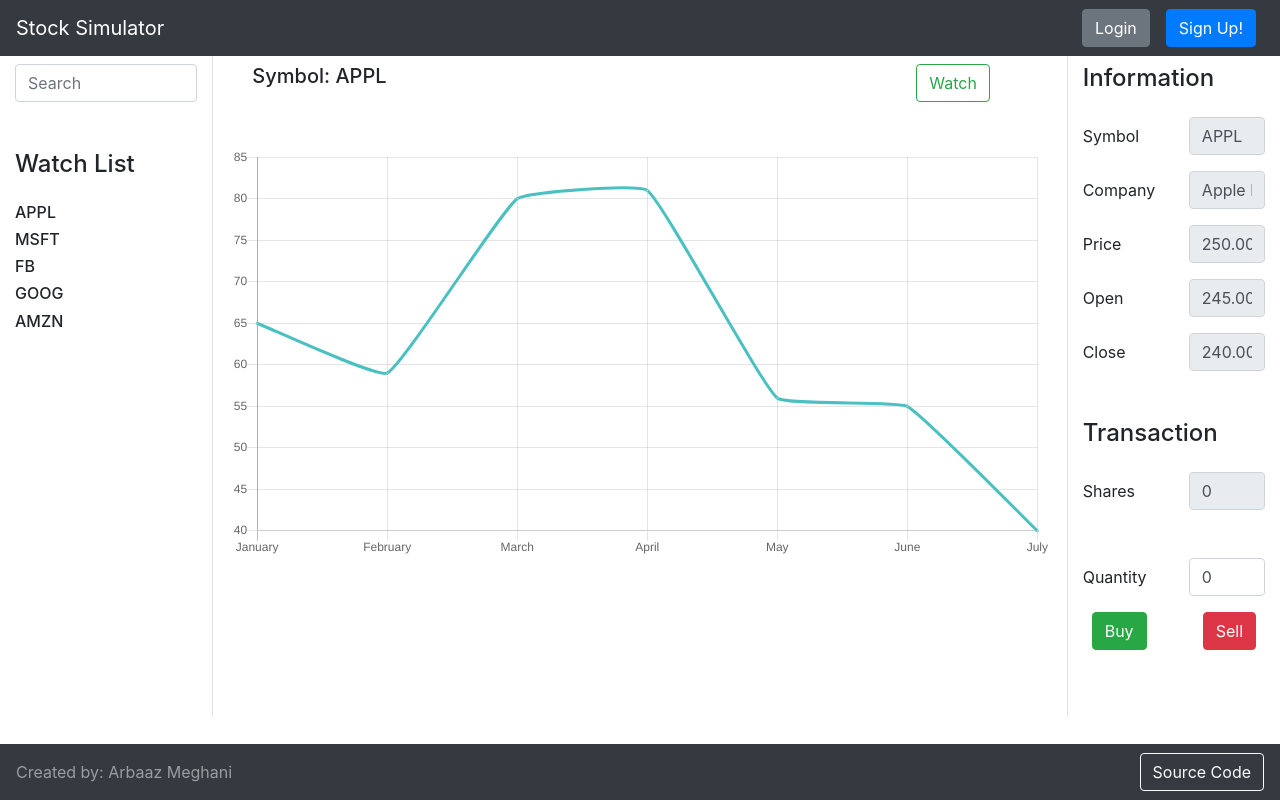
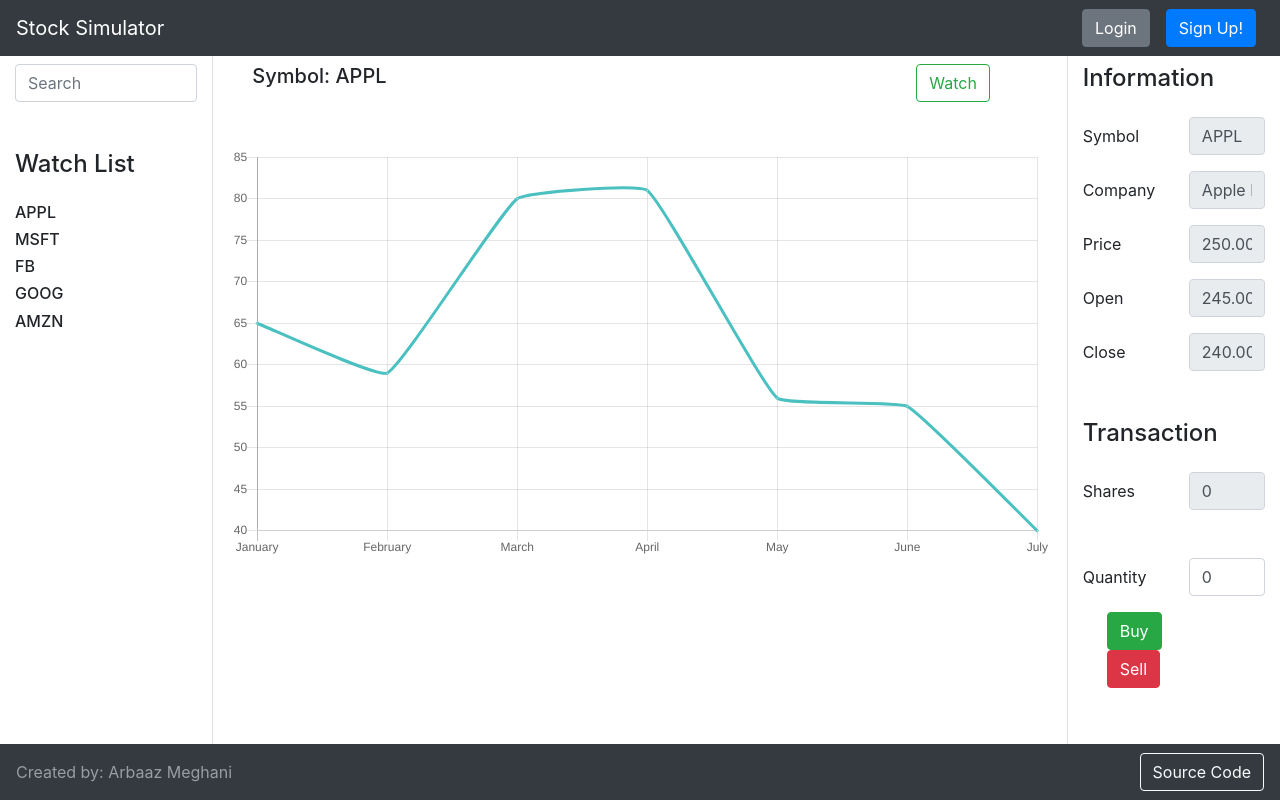
Before and after one commit to ArbaazMeghani/stock-simulator, a React (Create React App) app in the folder client/: page / in a window 1280 px wide. Built offline with nearby package versions, Linux system fonts and the light colour scheme.

Commit message:
Fix button column issue on transaction pane

```diff
--- a/client/src/components/rightSidebar/TransactionPane.js
+++ b/client/src/components/rightSidebar/TransactionPane.js
@@ -29,12 +29,17 @@ export default class TransactionPane extends React.Component {
           </Form.Group>
 
           <Form.Group as={Row}>
-            <Button variant="success" className="mr-auto mx-4" column>
-              Buy
-            </Button>
-            <Button variant="danger" className="mx-4" column>
-              Sell
-            </Button>
+            <Col>
+              <Button variant="success" className="mr-auto mx-4">
+                Buy
+              </Button>
+            </Col>
+
+            <Col>
+              <Button variant="danger" className="mx-4">
+                Sell
+              </Button>
+            </Col>
           </Form.Group>
         </Form>
       </div>
```
